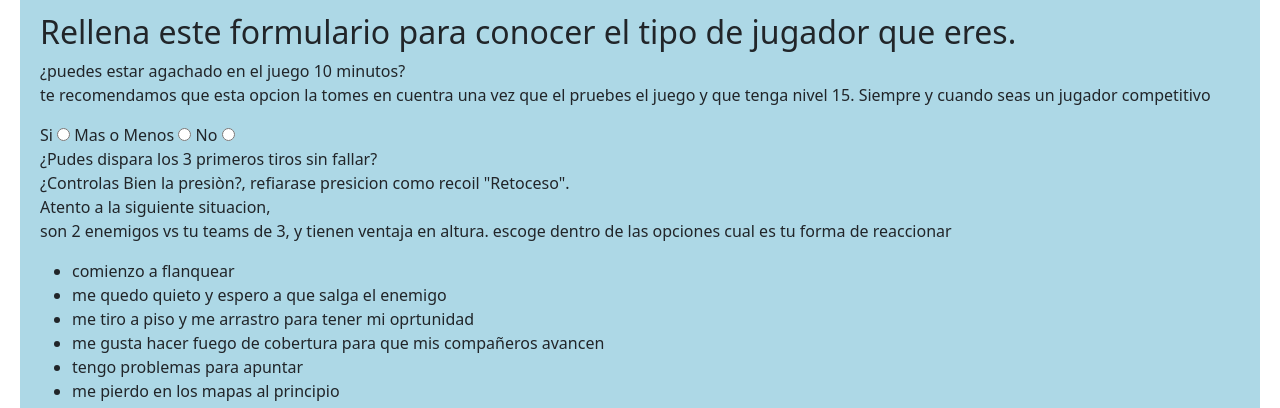
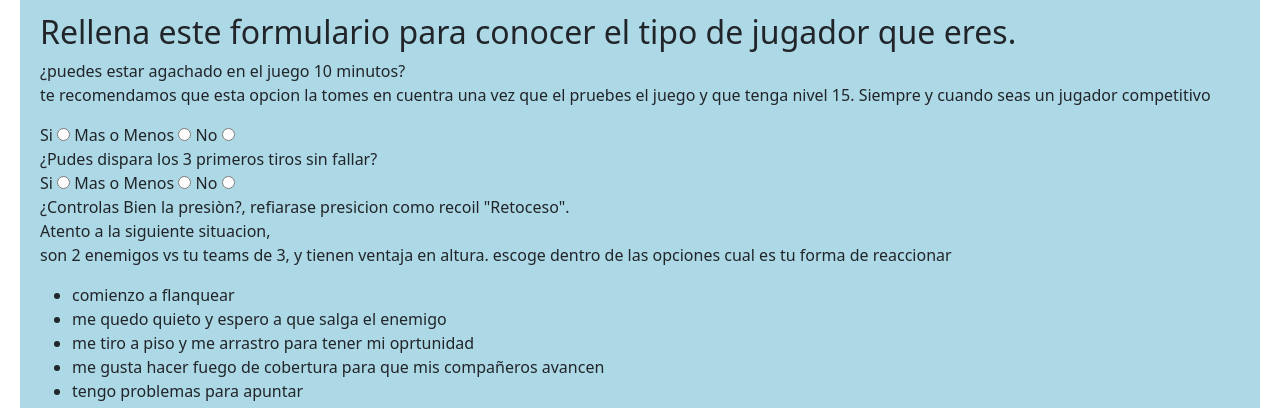
Before and after one commit to KomodoRei/ArenaBreakout, a plain HTML site: page pages/guiaPage.html in a window 1280 px wide. Shown: the part 372-780 px from the top of the page. Drawn offline with nearby package versions, Linux system fonts and the light colour scheme.

Commit message:
guiaPages Changes

```diff
--- a/pages/guiaPage.html
+++ b/pages/guiaPage.html
@@ -72,6 +72,14 @@
         <input type="radio" name="si" id="si">
     </div>
     <label for="Precision">¿Pudes dispara los 3 primeros tiros sin fallar?</label>
+    <div class="option-conteiner">
+        <label for="">Si</label>
+        <input type="radio" name="si" id="si">
+        <label for="">Mas o Menos</label>
+        <input type="radio" name="si" id="si">
+        <label for="">No</label>
+        <input type="radio" name="si" id="si">
+    </div>
     <label for="Recoleccion">¿Controlas Bien la presiòn?, refiarase presicion como recoil "Retoceso".</label>
     <label for="Apoyo">Atento a la siguiente situacion, <p>son 2 enemigos vs tu teams de 3, y tienen ventaja en altura.
             escoge dentro de las opciones cual es tu forma de reaccionar</p></label>
```
